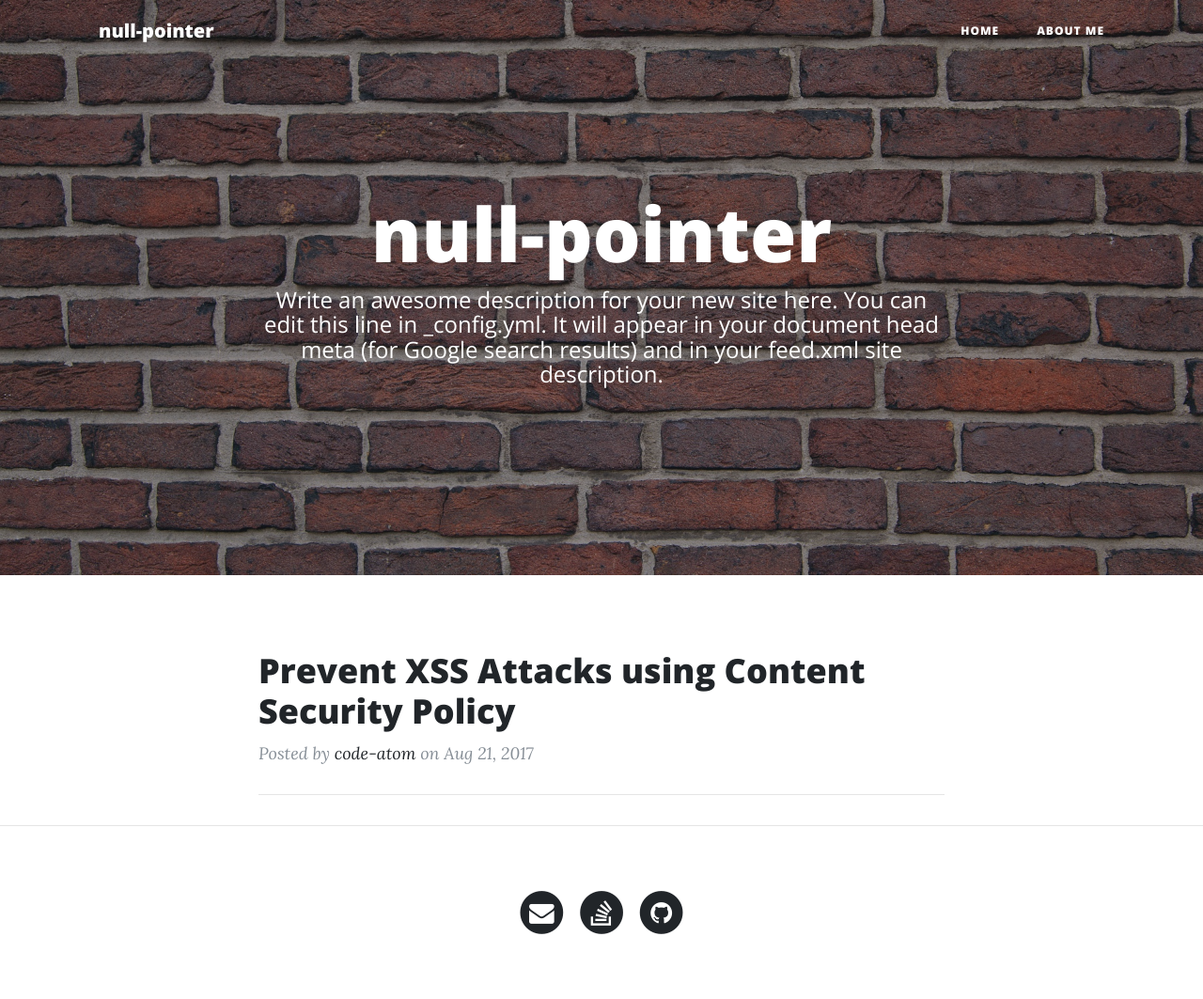
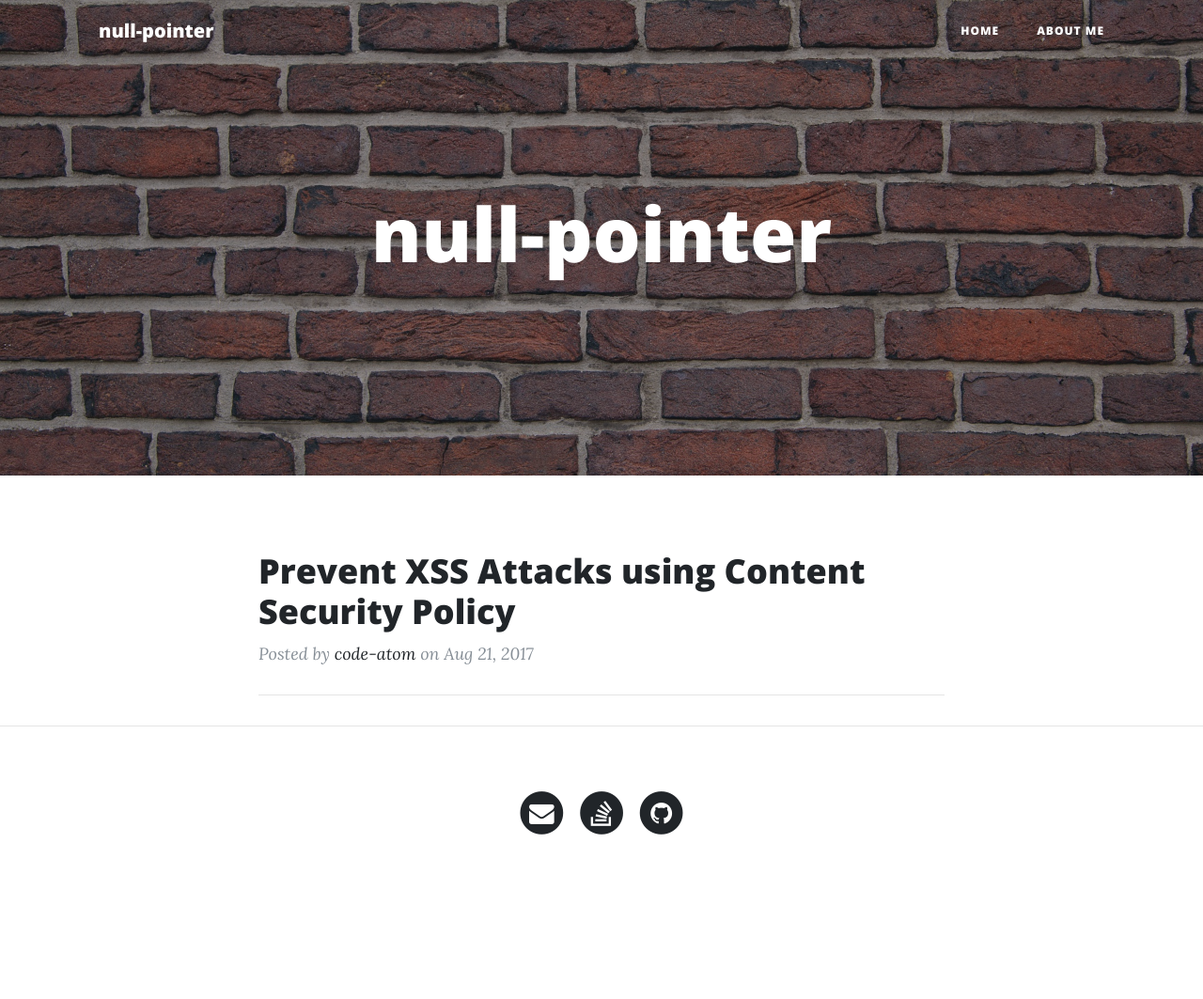
Before and after one commit to code-atom/code-atom.github.io, a Jekyll site: the page built from index.md, in a window 1280 px wide. Shown: the whole page at 94% size. Built offline with Jekyll 4.4.1, drawn with Linux system fonts in a browser that asks for light colours; after the commit the page ends 958 px from its top, so only the background shows below that.

Commit message:
Updated Config

```diff
--- a/_config.yml
+++ b/_config.yml
@@ -11,9 +11,7 @@
 author: Ankit Rana
 email: ankit.rana.1195@gmail.com
 defaultbackground: "/assets/images/backdrop.jpg"
-description: Write an awesome description for your new site here. You can edit this
-  line in _config.yml. It will appear in your document head meta (for Google search
-  results) and in your feed.xml site description.
+description:
 url:
 github_username: code-atom
 markdown: kramdown
```
